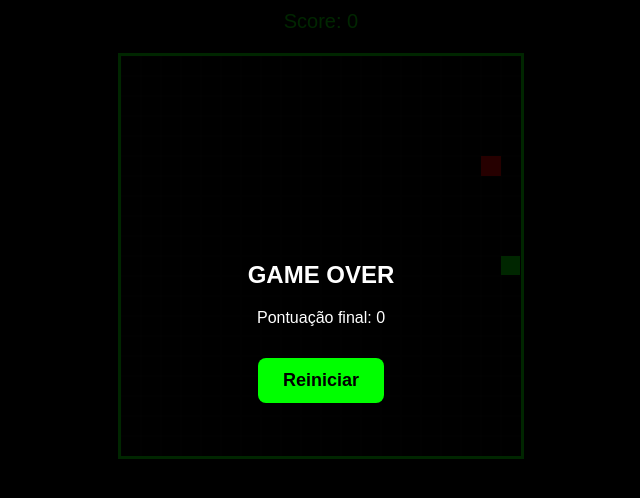
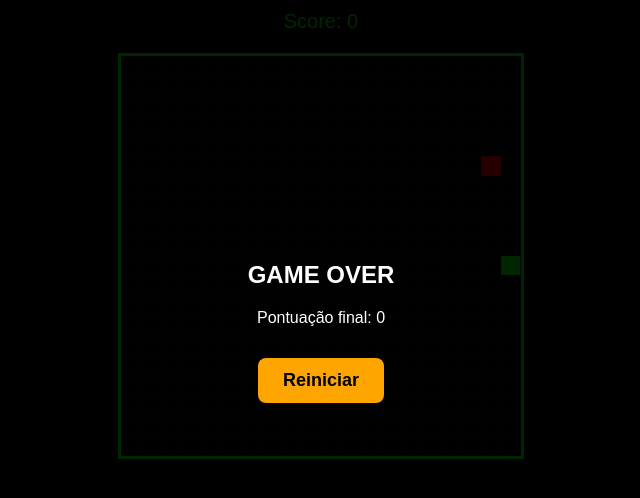
Before and after one commit to jeferson-dev-L1/desafio-github-markdown, a plain HTML site: page index.html in a window 1280 px wide. Shown: the part 78-576 px from the top of the page, without its empty margins (319-959 px from the left). Drawn offline with Linux system fonts and the light colour scheme.

Commit message:
Atualização do style.css

```diff
--- a/style.css
+++ b/style.css
@@ -52,6 +52,7 @@ canvas {
     color: white;
 }
 
+
 button {
     padding: 12px 25px;
     margin-top: 15px;
@@ -59,7 +60,7 @@ button {
     border: none;
     border-radius: 8px;
     cursor: pointer;
-    background: #0f0;
+    background: #ffa500; /* ⬅️ ALTERAÇÃO AQUI (Laranja) */
     color: #000;
     font-weight: bold;
 }
```
